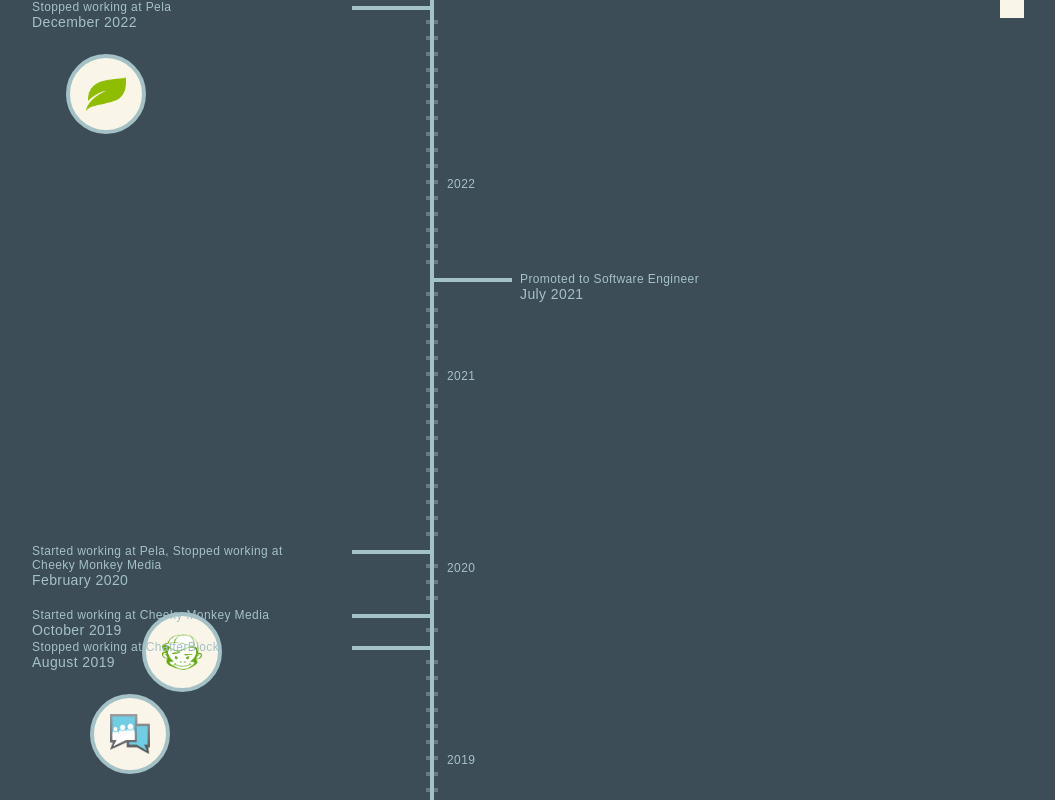
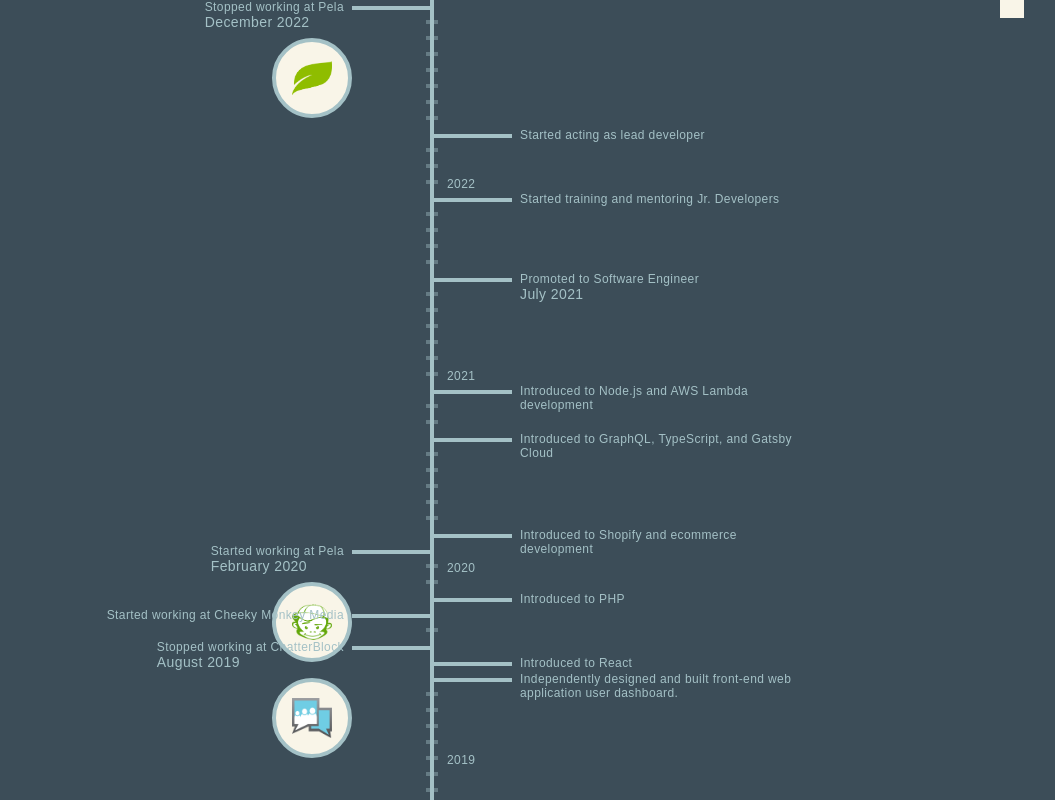
Before and after one commit to k8culver/k8culver.github.io, a React (Create React App) app: page / in a window 1280 px wide. Shown: the part 1660-2460 px from the top of the page, without its empty margins (208-1263 px from the left). Built offline with nearby package versions, Linux system fonts and the light colour scheme.

Commit message:
copy for timeline done

```diff
--- a/src/components/Timeline/Timeline.js
+++ b/src/components/Timeline/Timeline.js
@@ -1,13 +1,26 @@
 function Timeline() {
     const events = [
         {date: 202212, importance: 3, title: 'Software Engineer', company: 'Pela', event: 'Stopped working at Pela', image: 'pela.png'},
-        {date: 202107, importance: 2, title: 'Software Engineer', company: 'Pela', event: 'Promoted to Software Engineer', image: 'pela.png'},
-        {date: 202002, importance: 3, title: 'Jr. Developer', company: 'Cheeky Monkey Media', event: 'Started working at Pela, Stopped working at Cheeky Monkey Media', image: 'cheekymonkey.png'},
-        {date: 201910, importance: 3, title: 'Intermediate Full Stack Developer', company: 'Cheeky Monkey Media', event: 'Started working at Cheeky Monkey Media', image: 'cheekymonkey.png'},
+        {date: 202204, hideDate: true, importance: 2, title: 'Software Engineer', company: 'Pela', event: 'Started acting as lead developer'},
+        {date: 202112, hideDate: true, importance: 2, title: 'Software Engineer', company: 'Pela', event: 'Started training and mentoring Jr. Developers'},
+        {date: 202107, importance: 2, title: 'Software Engineer', company: 'Pela', event: 'Promoted to Software Engineer'},
+        {date: 202012, hideDate: true, importance: 2, title: 'Software Engineer', company: 'Pela', event: 'Introduced to Node.js and AWS Lambda development'},
+        {date: 202009, hideDate: true, importance: 2, title: 'Software Engineer', company: 'Pela', event: 'Introduced to GraphQL, TypeScript, and Gatsby Cloud'},
+        {date: 202003, hideDate: true, importance: 2, title: 'Software Engineer', company: 'Pela', event: 'Introduced to Shopify and ecommerce development'},
+        {date: 202002, importance: 3, title: 'Jr. Developer', company: 'Cheeky Monkey Media', event: 'Started working at Pela', image: 'cheekymonkey.png'},
+        {date: 201911, hideDate: true, importance: 2, title: 'Intermediate Full Stack Developer', company: 'Cheeky Monkey Media', event: 'Introduced to PHP'},
+        {date: 201910, hideDate: true, importance: 3, title: 'Intermediate Full Stack Developer', company: 'Cheeky Monkey Media', event: 'Started working at Cheeky Monkey Media'},
         {date: 201908, importance: 3, title: 'Full Stack Software Developer', company: 'ChatterBlock', event: 'Stopped working at ChatterBlock', image: 'chatterblock.png'},
-        {date: 201709, importance: 3, title: 'Full Stack Software Developer', company: 'ChatterBlock', event: 'Started working at ChatterBlock', image: 'chatterblock.png'},
+        {date: 201907, hideDate: true, importance: 2, title: 'Full Stack Software Developer', company: 'ChatterBlock', event: 'Introduced to React'},
+        {date: 201906, hideDate: true, importance: 2, title: 'Full Stack Software Developer', company: 'ChatterBlock', event: 'Independently designed and built front-end web application user dashboard.'},
+        {date: 201806, hideDate: true, importance: 2, title: 'Full Stack Software Developer', company: 'ChatterBlock', event: 'Rebuilt customer user dashboard and business listing pages'},
+        {date: 201710, hideDate: true, importance: 2, title: 'Full Stack Software Developer', company: 'ChatterBlock', event: 'Introduced to Django, PostgreSQL, ElasticSearch, HTML, CSS, and JavaScript'},
+        {date: 201709, hideDate: true, importance: 3, title: 'Full Stack Software Developer', company: 'ChatterBlock', event: 'Started working at ChatterBlock'},
         {date: 201708, importance: 3, title: 'Bachelor of Science', company: 'University of Victoria', event: 'Graduated from University of Victoria', image: 'uvic.png'},
-        {date: 201309, importance: 3, title: 'Bachelor of Science', company: 'University of Victoria', event: 'Started attending University of Victoria', image: 'uvic.png'},
+        {date: 201704, hideDate: true, importance: 2, title: 'Bachelor of Science', company: 'University of Victoria', event: 'Introduced to UI/UX design and SQL'},
+        {date: 201501, hideDate: true, importance: 2, title: 'Bachelor of Science', company: 'University of Victoria', event: 'Introduced to Assembly, C, and Python'},
+        {date: 201310, hideDate: true, importance: 2, title: 'Bachelor of Science', company: 'University of Victoria', event: 'Introduced to Java and Software Engineering concepts'},
+        {date: 201309, importance: 3, title: 'Bachelor of Science', company: 'University of Victoria', event: 'Started attending University of Victoria'},
     ]
     const months = [
         'January',
@@ -60,16 +73,19 @@ function Timeline() {
 
                                 <div className="grid grid-cols-5 max-w-[800px] m-auto h-4">
                                     <div className={`col-span-2 flex items-center relative ${event.importance !== 3 ? 'order-last' : ''}`}>
-                                        <div className="absolute top-0 max-w-[300px]">
+                                        <div className={`absolute top-0 max-w-[300px] ${event.importance !== 3 ? 'left-0' : 'right-0'}`}>
                                             <p className={`caption--small text-teal-light my-0 ${event.importance === 3 ? 'ml-auto mr-2' : 'ml-2'}`}>
                                                 {event.event}
                                             </p>
-                                            <p className={`caption text-teal-light my-0 ${event.importance === 3 ? 'ml-auto mr-2' : 'ml-2'}`}>
-                                                {months[event.date % 100 - 1]} {Math.floor(event.date*0.01)}
-                                            </p>
                                             {
-                                                index === 0 || (index > 0 && event.image !== events[index-1].image) ?
-                                                <div className="w-10 h-10 flex items-center justify-center rounded-full m-auto bg-white border-solid border-teal-light border-4 p-4 mt-6">
+                                                !event.hideDate &&
+                                                <p className={`caption text-teal-light my-0 ${event.importance === 3 ? 'ml-auto mr-2' : 'ml-2'}`}>
+                                                    {months[event.date % 100 - 1]} {Math.floor(event.date*0.01)}
+                                                </p>
+                                            }
+                                            {
+                                                event.image ?
+                                                <div className="w-10 h-10 flex items-center justify-center rounded-full m-auto bg-white border-solid border-teal-light border-4 p-4 mt-2 mr-0">
                                                     <img src={require(`../../static/${event.image}`)} className="max-h-full max-w-full" />
                                                 </div>
                                                 :
--- a/src/pages/Home.js
+++ b/src/pages/Home.js
@@ -43,11 +43,12 @@ function Home() {
                 <AboutMe />
             </div>
             <WordMap words={words} />
-            <LotsOfBlocks components={<><Timeline /><Resume /></>} color="teal" />
+            <LotsOfBlocks components={<><Timeline /></>} color="teal" />
             <div className="container m-auto">
                 <Reviews />
             </div>
             <LotsOfBlocks components={<ContactForm />} color="teal" />
+            <p className="caption--small text-teal mb-0 pb-4">Conceptualized, designed, and developed by Kate Culver © 2023</p>
         </>
     );
 }
```
